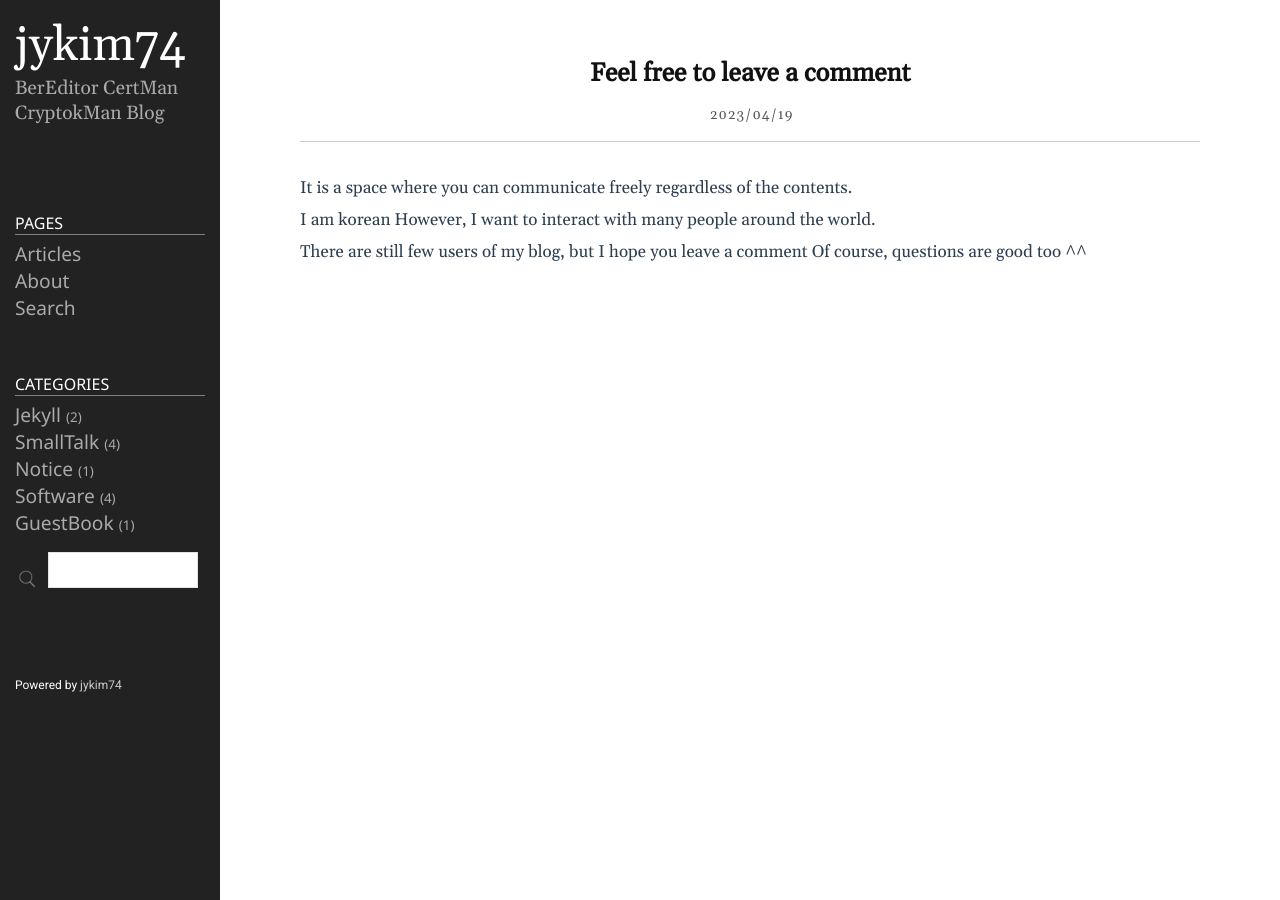
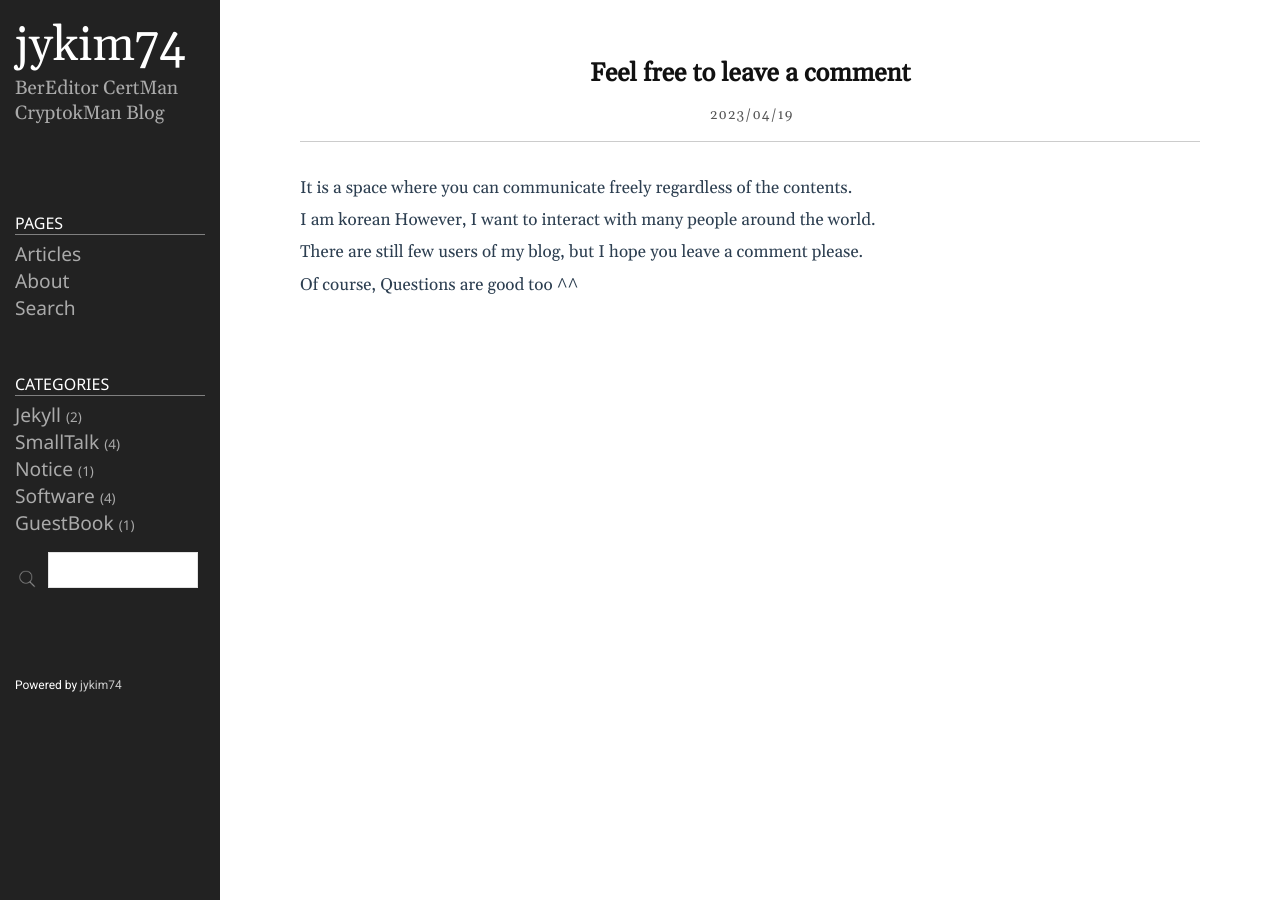
Before and after one commit to jykim74/jykim74.github.io, a Jekyll site: the page built from _posts/2023-04-19-guestbook.markdown, in a window 1280 px wide. Built offline with Jekyll 4.4.1, drawn with Linux system fonts in a browser that asks for light colours; nearby versions of some CDN libraries; comment, search, counter and statistics services are not loaded.

Commit message:
Update 2023-04-19-guestbook.markdown

```diff
--- a/_posts/2023-04-19-guestbook.markdown
+++ b/_posts/2023-04-19-guestbook.markdown
@@ -9,5 +9,6 @@ It is a space where you can communicate freely regardless of the contents.
 <br>
 I am korean However, I want to interact with many people around the world.
 <br>
-There are still few users of my blog, but I hope you leave a comment
-Of course, questions are good too ^^
+There are still few users of my blog, but I hope you leave a comment please.
+<br>
+Of course, Questions are good too ^^
```
